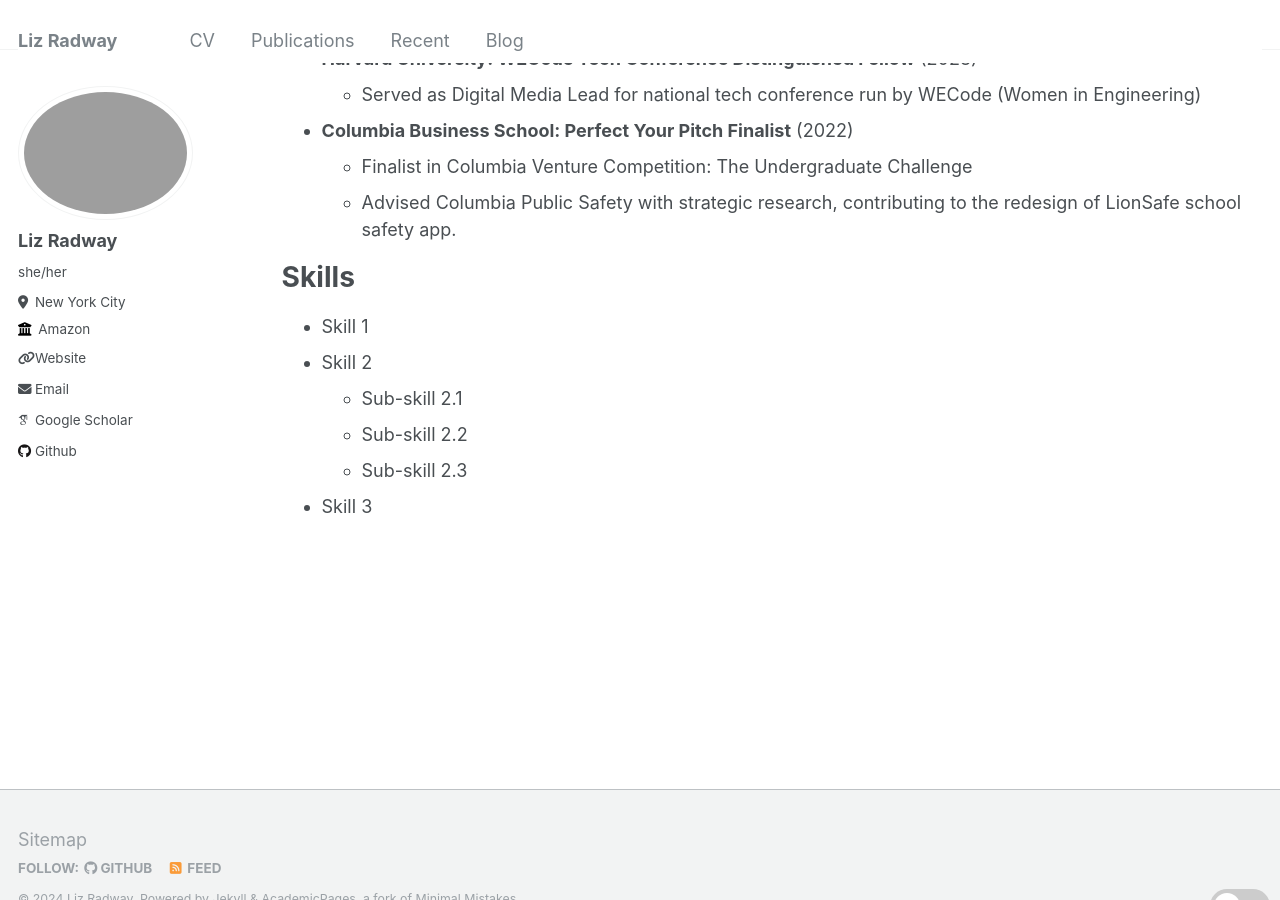
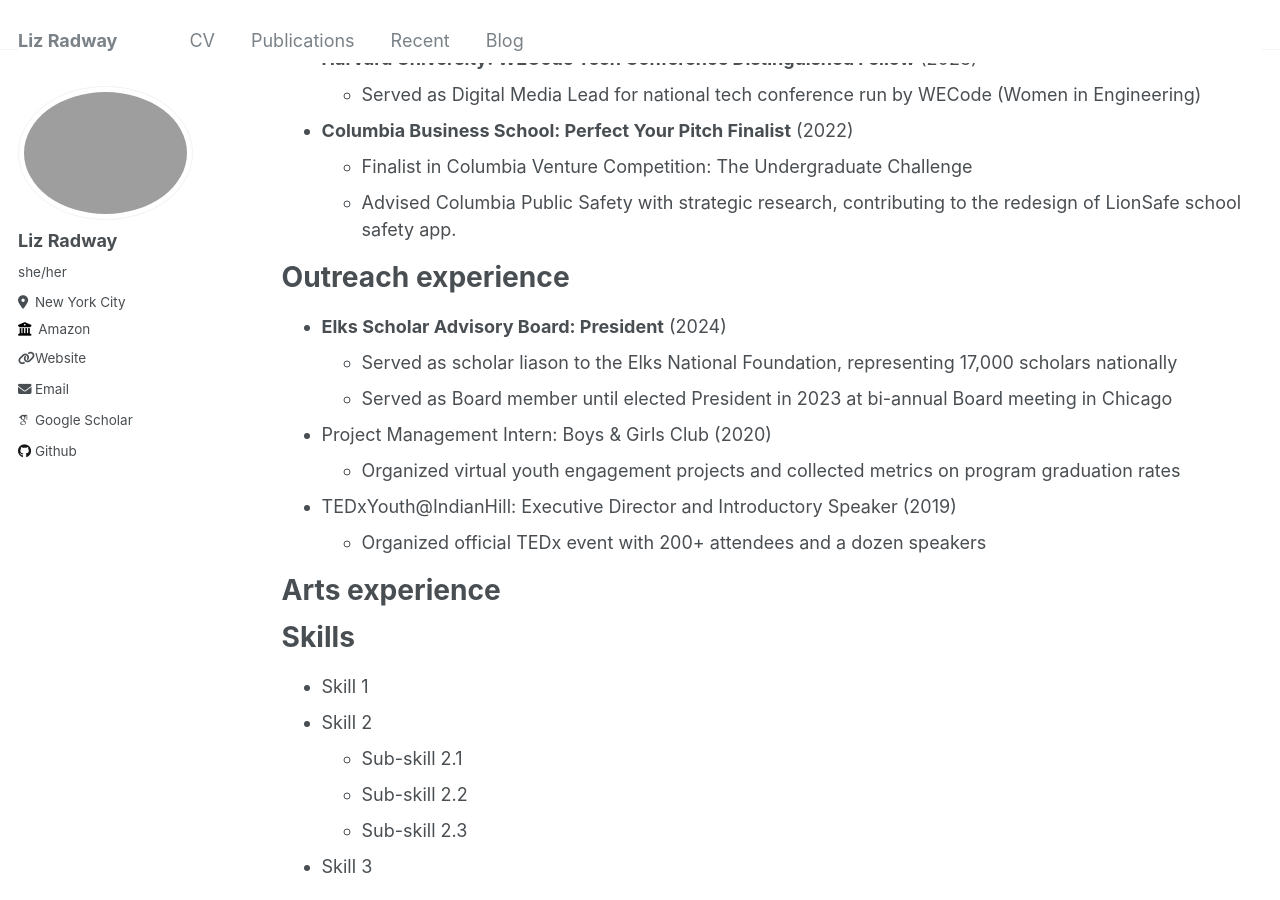
Before and after one commit to lizradway/lizradway.github.io, a Jekyll site: the page built from _pages/cv.md, in a window 1280 px wide and 900 px high, scrolled down 484 px. Built offline with Jekyll 4.4.1, drawn with Linux system fonts in a browser that asks for light colours; some web fonts are replaced.

Commit message:
added outreach experience

```diff
--- a/_pages/cv.md
+++ b/_pages/cv.md
@@ -28,6 +28,20 @@ Tech experience
   * Finalist in Columbia Venture Competition: The Undergraduate Challenge
   * Advised Columbia Public Safety with strategic research, contributing to the redesign of LionSafe school safety app.
 
+Outreach experience
+======
+* **Elks Scholar Advisory Board: President** (2024)
+  * Served as scholar liason to the Elks National Foundation, representing 17,000 scholars nationally
+  * Served as Board member until elected President in 2023 at bi-annual Board meeting in Chicago
+* Project Management Intern: Boys & Girls Club (2020)
+  * Organized virtual youth engagement projects and collected metrics on program graduation rates
+* TEDxYouth@IndianHill: Executive Director and Introductory Speaker (2019)
+  * Organized official TEDx event with 200+ attendees and a dozen speakers
+
+Arts experience
+======
+
+
 Skills
 ======
 * Skill 1
```
